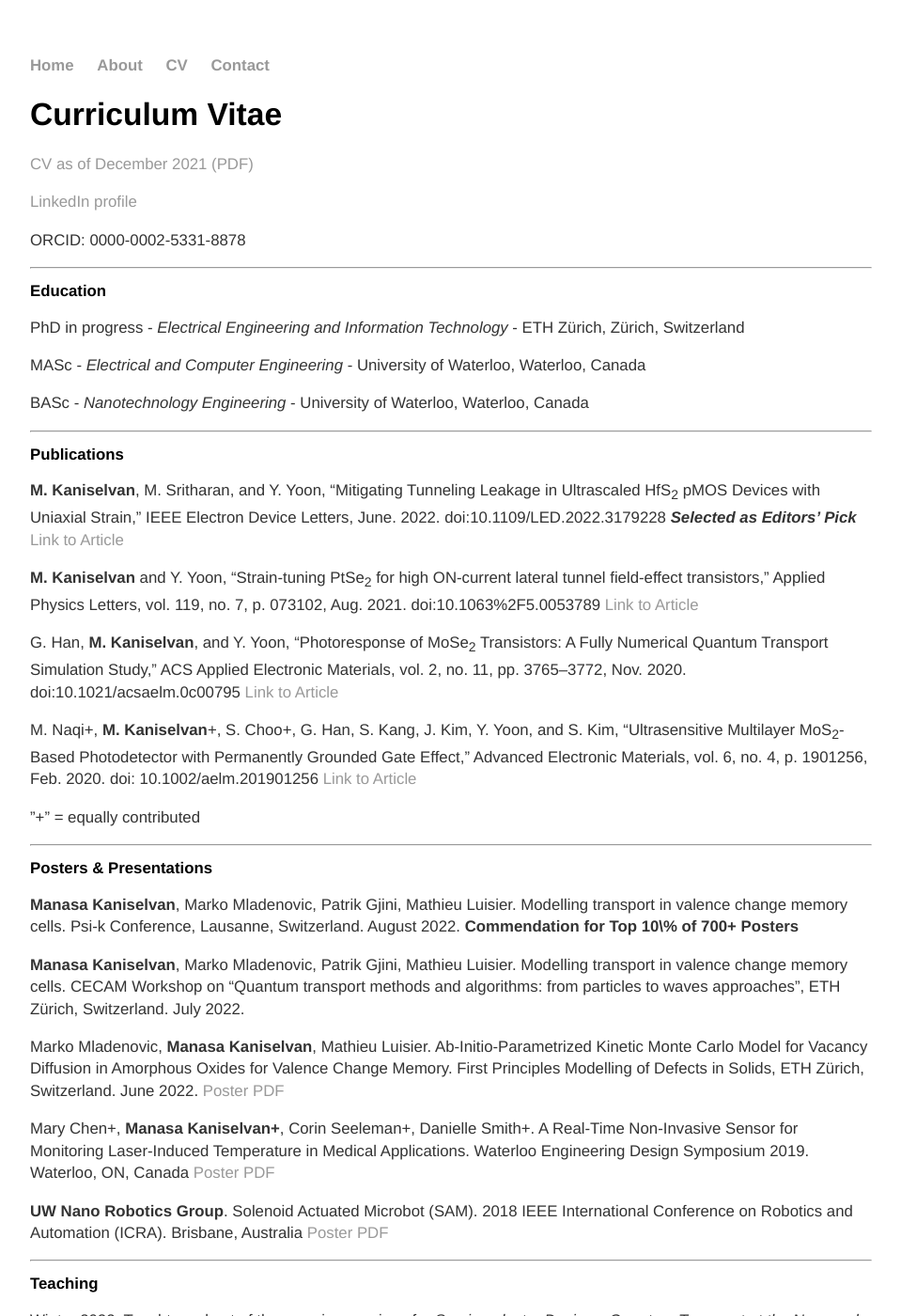
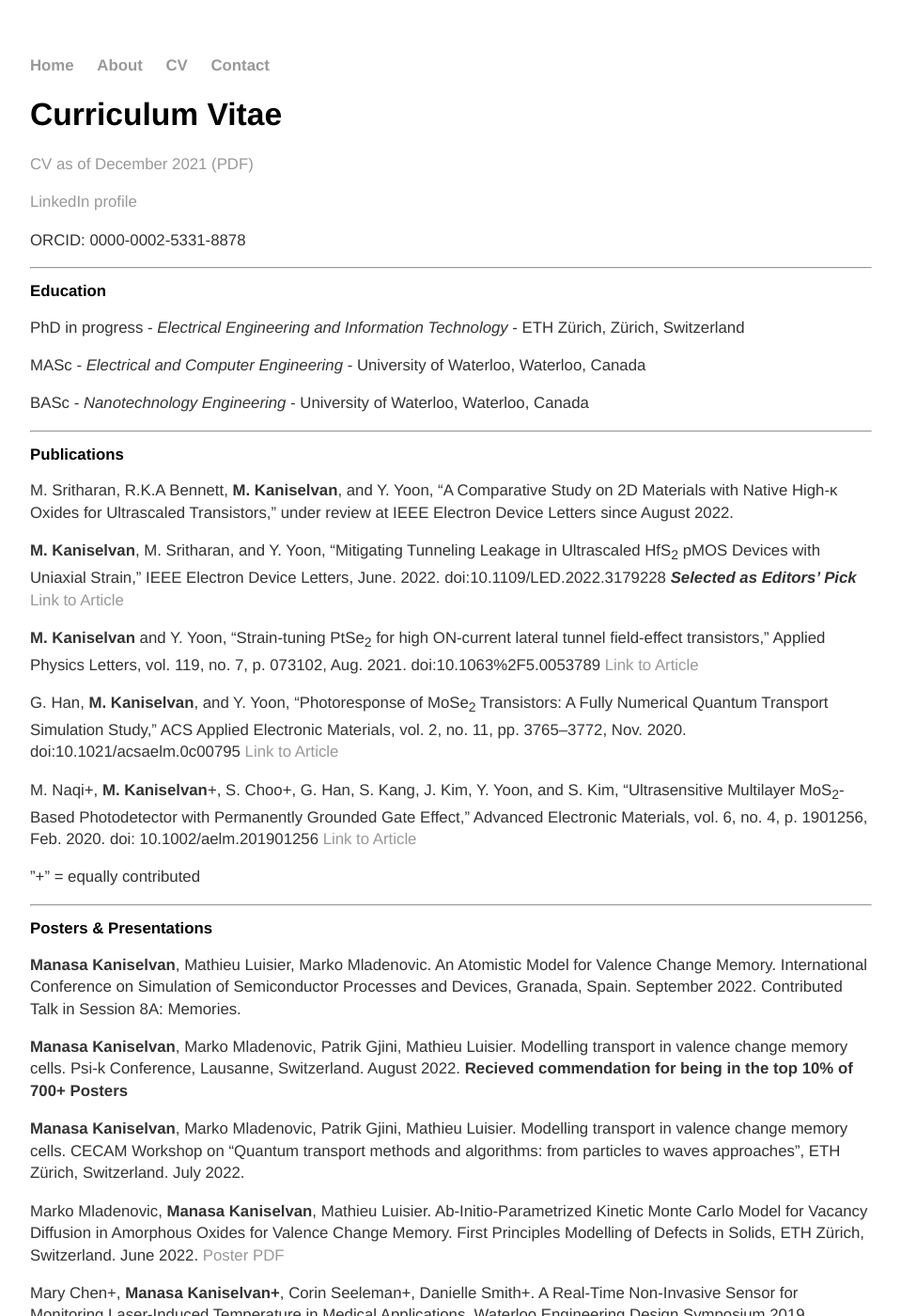
Before and after one commit to manasakani/manaskani.github.io, a Jekyll site: the page built from cv/index.md, in a window 1280 px wide and 1400 px high. Shown: the whole window at 94% size, without its empty margins (160-1119 px from the left). Built offline with Jekyll 4.4.1, drawn with Linux system fonts in a browser that asks for light colours.

Commit message:
Update index.md

```diff
--- a/cv/index.md
+++ b/cv/index.md
@@ -29,6 +29,8 @@ BASc - _Nanotechnology Engineering_ - University of Waterloo, Waterloo, Canada
 
 ## Publications
 
+M. Sritharan, R.K.A Bennett, **M. Kaniselvan**, and Y. Yoon, “A Comparative Study on 2D Materials with Native High-κ Oxides for Ultrascaled Transistors,” under review at IEEE Electron Device Letters since August 2022.
+
 **M. Kaniselvan**, M. Sritharan, and Y. Yoon, “Mitigating Tunneling Leakage in Ultrascaled HfS<sub>2</sub> pMOS Devices with Uniaxial Strain,” IEEE Electron Device Letters, June. 2022. doi:10.1109/LED.2022.3179228 _**Selected as Editors' Pick**_ [Link to Article](https://ieeexplore.ieee.org/document/9785648)
 
 **M. Kaniselvan** and Y. Yoon, “Strain-tuning PtSe<sub>2</sub> for high ON-current lateral tunnel field-effect transistors,” Applied Physics
@@ -47,10 +49,11 @@ doi: 10.1002/aelm.201901256 [Link to Article](https://onlinelibrary.wiley.com/do
 
 ## Posters & Presentations
 
-**Manasa Kaniselvan**, Marko Mladenovic, Patrik Gjini, Mathieu Luisier. Modelling transport in valence change memory cells. Psi-k Conference, Lausanne, Switzerland. August 2022. **Commendation for Top 10\% of 700+ Posters**
+**Manasa Kaniselvan**, Mathieu Luisier, Marko Mladenovic. An Atomistic Model for Valence Change Memory. International Conference on Simulation of Semiconductor Processes and Devices, Granada, Spain. September 2022. Contributed Talk in Session 8A: Memories.
 
-**Manasa Kaniselvan**, Marko Mladenovic, Patrik Gjini, Mathieu Luisier. Modelling transport in valence change memory cells. CECAM Workshop on “Quantum transport methods and algorithms: from particles to waves approaches”, ETH Zürich, Switzerland.
-July 2022.
+**Manasa Kaniselvan**, Marko Mladenovic, Patrik Gjini, Mathieu Luisier. Modelling transport in valence change memory cells. Psi-k Conference, Lausanne, Switzerland. August 2022. **Recieved commendation for being in the top 10% of 700+ Posters**
+
+**Manasa Kaniselvan**, Marko Mladenovic, Patrik Gjini, Mathieu Luisier. Modelling transport in valence change memory cells. CECAM Workshop on “Quantum transport methods and algorithms: from particles to waves approaches”, ETH Zürich, Switzerland. July 2022.
 
 Marko Mladenovic, **Manasa Kaniselvan**, Mathieu Luisier. Ab-Initio-Parametrized Kinetic Monte Carlo Model for Vacancy Diffusion in Amorphous Oxides for Valence Change Memory. First Principles Modelling of Defects in Solids, ETH Zürich, Switzerland. June 2022. [Poster PDF](/media/defects_in_solids_poster.pdf)
 
```
